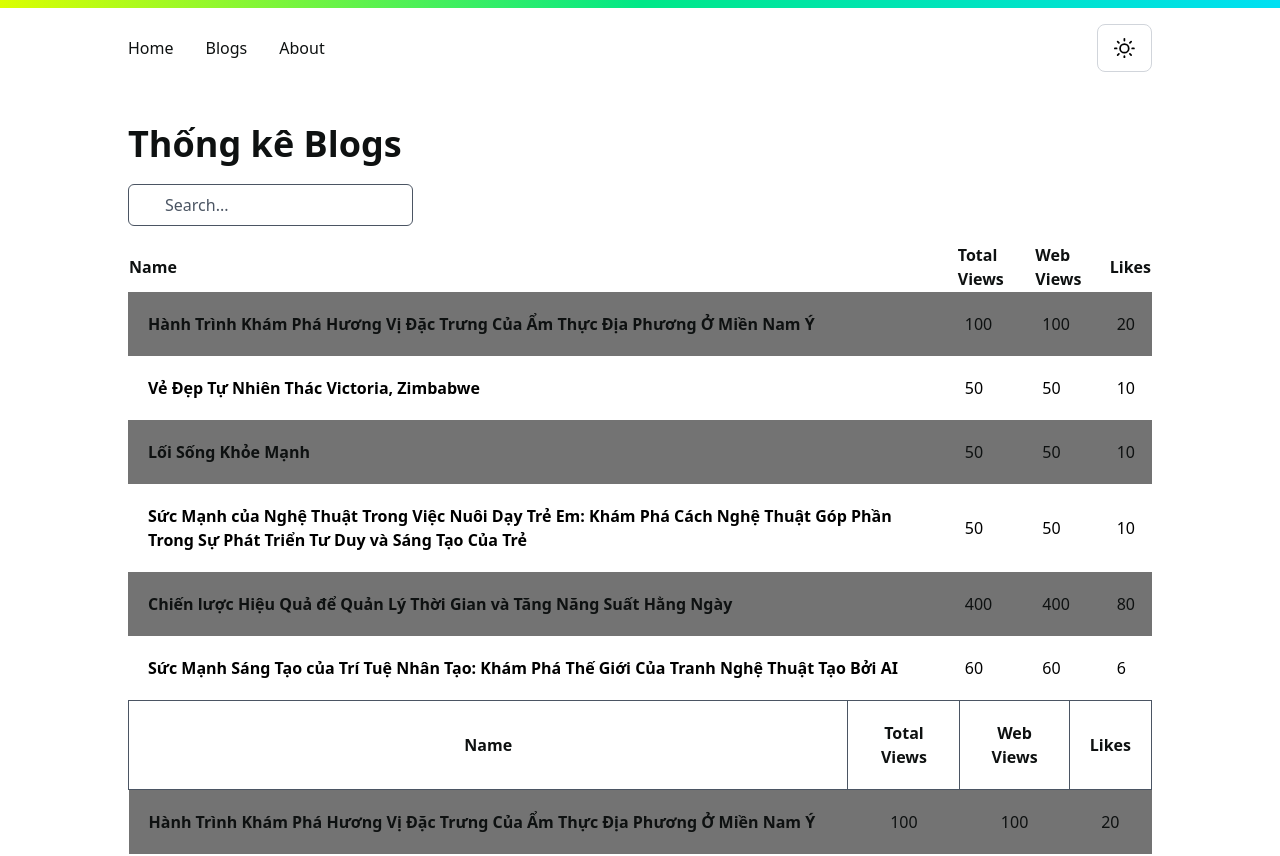
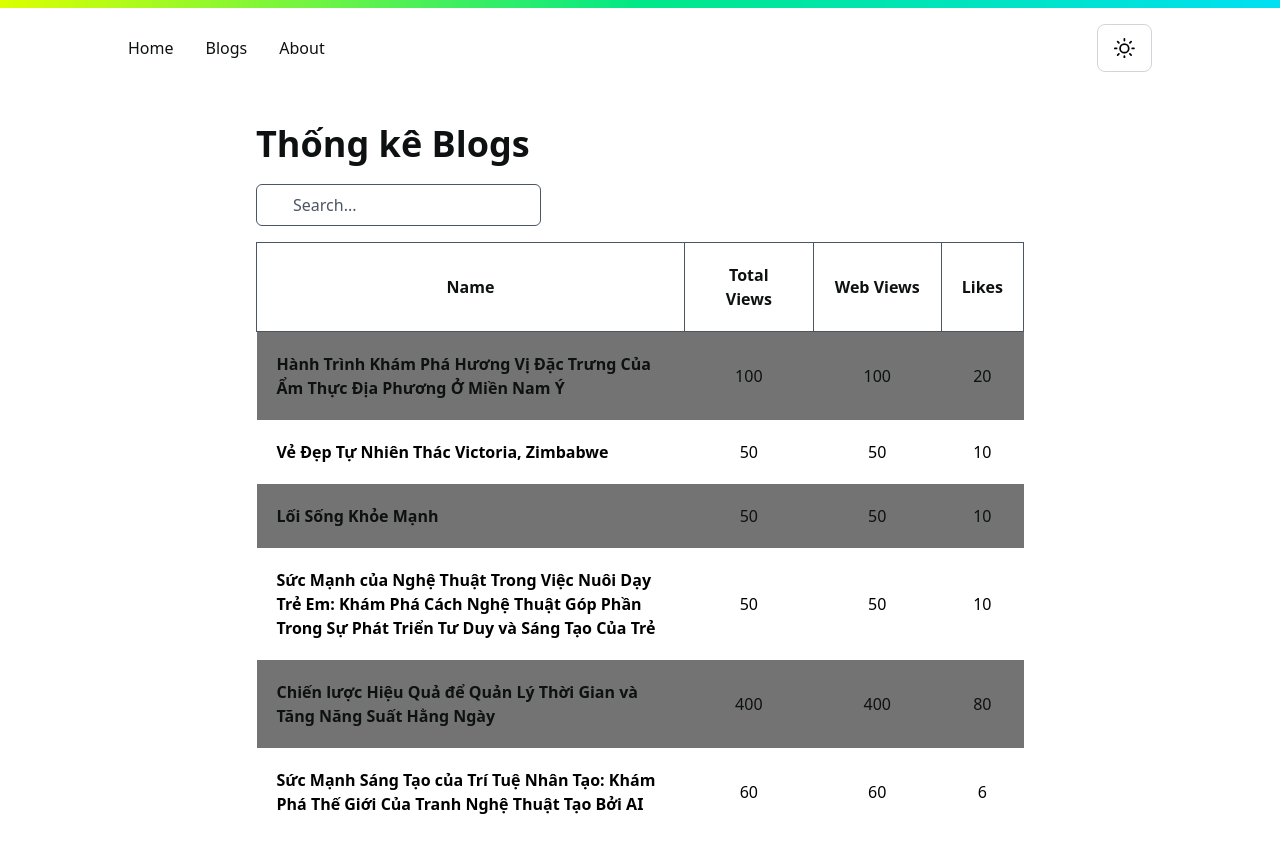
Before and after one commit to Jackesque/IE104-Project-Personal-Blog, a SvelteKit app: page /statistics in a window 1280 px wide. Shown: the top 856 px of the page. Built offline with nearby package versions, Linux system fonts and the light colour scheme.

Commit message:
Update Statistics.svelte

```diff
--- a/src/routes/statistics/Statistics.svelte
+++ b/src/routes/statistics/Statistics.svelte
@@ -5,10 +5,10 @@
   let blog = [
   { name: "Hành Trình Khám Phá Hương Vị Đặc Trưng Của Ẩm Thực Địa Phương Ở Miền Nam Ý", totalview: "100", webview: "100", like: "20", id: "1" },
   { name: "Vẻ Đẹp Tự Nhiên Thác Victoria, Zimbabwe", totalview: "50", webview: "50", like: "10", id: "2" },
-  { name: "Lối Sống Khỏe Mạnh", totalview: "50", webview: "50", like: "10", id: "3" },
-  { name: "Sức Mạnh của Nghệ Thuật Trong Việc Nuôi Dạy Trẻ Em: Khám Phá Cách Nghệ Thuật Góp Phần Trong Sự Phát Triển Tư Duy và Sáng Tạo Của Trẻ", totalview: "50", webview: "50", like: "10", id: "4" },
-  { name: "Chiến lược Hiệu Quả để Quản Lý Thời Gian và Tăng Năng Suất Hằng Ngày", totalview: "400", webview: "400", like: "80", id: "5" },
-  { name: "Sức Mạnh Sáng Tạo của Trí Tuệ Nhân Tạo: Khám Phá Thế Giới Của Tranh Nghệ Thuật Tạo Bởi AI", totalview: "60", webview: "60", like: "6", id: "6" },
+  { name: "Lối Sống Khỏe Mạnh", totalview: "50", webview: "50", like: "10", id: "2" },
+  { name: "Sức Mạnh của Nghệ Thuật Trong Việc Nuôi Dạy Trẻ Em: Khám Phá Cách Nghệ Thuật Góp Phần Trong Sự Phát Triển Tư Duy và Sáng Tạo Của Trẻ", totalview: "50", webview: "50", like: "10", id: "2" },
+  { name: "Chiến lược Hiệu Quả để Quản Lý Thời Gian và Tăng Năng Suất Hằng Ngày", totalview: "400", webview: "400", like: "80", id: "1" },
+  { name: "Sức Mạnh Sáng Tạo của Trí Tuệ Nhân Tạo: Khám Phá Thế Giới Của Tranh Nghệ Thuật Tạo Bởi AI", totalview: "60", webview: "60", like: "6", id: "2" },
   ];
 
   let searchValue = "";
@@ -23,14 +23,11 @@
     searchResults = searchValue.trim() === "" ? blog : filteredBlog;
   }
 </script>
-
 <svelte:head>
 <title>Statistics</title>
 </svelte:head>
-
-<div class="flex flex-col items-center w-full md:w-[80%]">
-  <div>
-    <span class="text-4xl font-bold">Thống kê Blogs</span>
+<div class='flex flex-col items-start w-[60%]'>
+  <span class='text-4xl font-bold'>Thống kê Blogs</span>
   <div class="flex flex-col mt-4 gap-4">
     <div class="relative mt-1 self-start">
       <input
@@ -41,39 +38,14 @@
       on:input={searchblog}
       />
     </div>
-      <div class="blog-list overflow-x-auto w-full">
-        <table class="w-full">
-          <thead>
-            <tr>
-              <th class="text-left">Name</th>
-              <th class="text-left">Total Views</th>
-              <th class="text-left">Web Views</th>
-              <th class="text-left">Likes</th>
-            </tr>
-          </thead>
-          <tbody>
-            {#each searchResults as blogItem (blogItem.name)}
-            <tr class="blog-item">
-              <td class="p-5">
-                <a href="{base}/cardDetails/{blogItem.id}"><b>{blogItem.name}</b></a>
-              </td>
-              <td class="p-2">{blogItem.totalview}</td>
-              <td class="p-2">{blogItem.webview}</td>
-              <td class="p-2">{blogItem.like}</td>
-            </tr>
-            {/each}
-          </tbody>
-        </table>
-      </div>
-    </div>
     <div class="w-full text-center">
       <table>
         <thead>
           {#if filteredBlog.length !== 0}
           <tr>
             <th class="p-5 border border-gray-600">Name</th>
-            <th class="p-5 border border-gray-600">Total Views</th>
-            <th class="p-5 border border-gray-600">Web Views</th>
+            <th class=" min-w-[8rem] p-5 border border-gray-600">Total Views</th>
+            <th class=" min-w-[8rem] p-5 border border-gray-600">Web Views</th>
             <th class="p-5 border border-gray-600">Likes</th>
           </tr>
           {/if}
```
Lines whose indentation alone changed are shown as unchanged.
